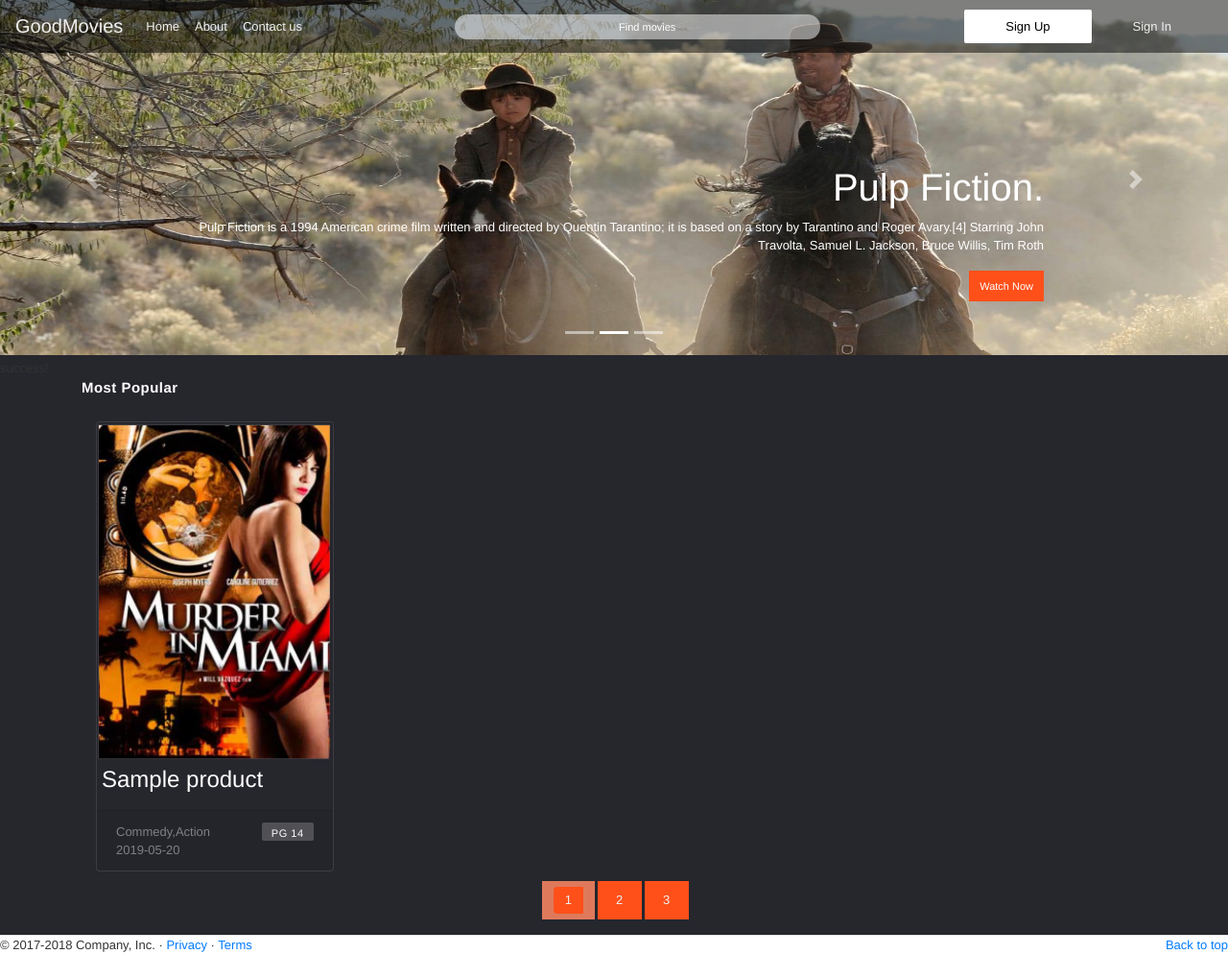
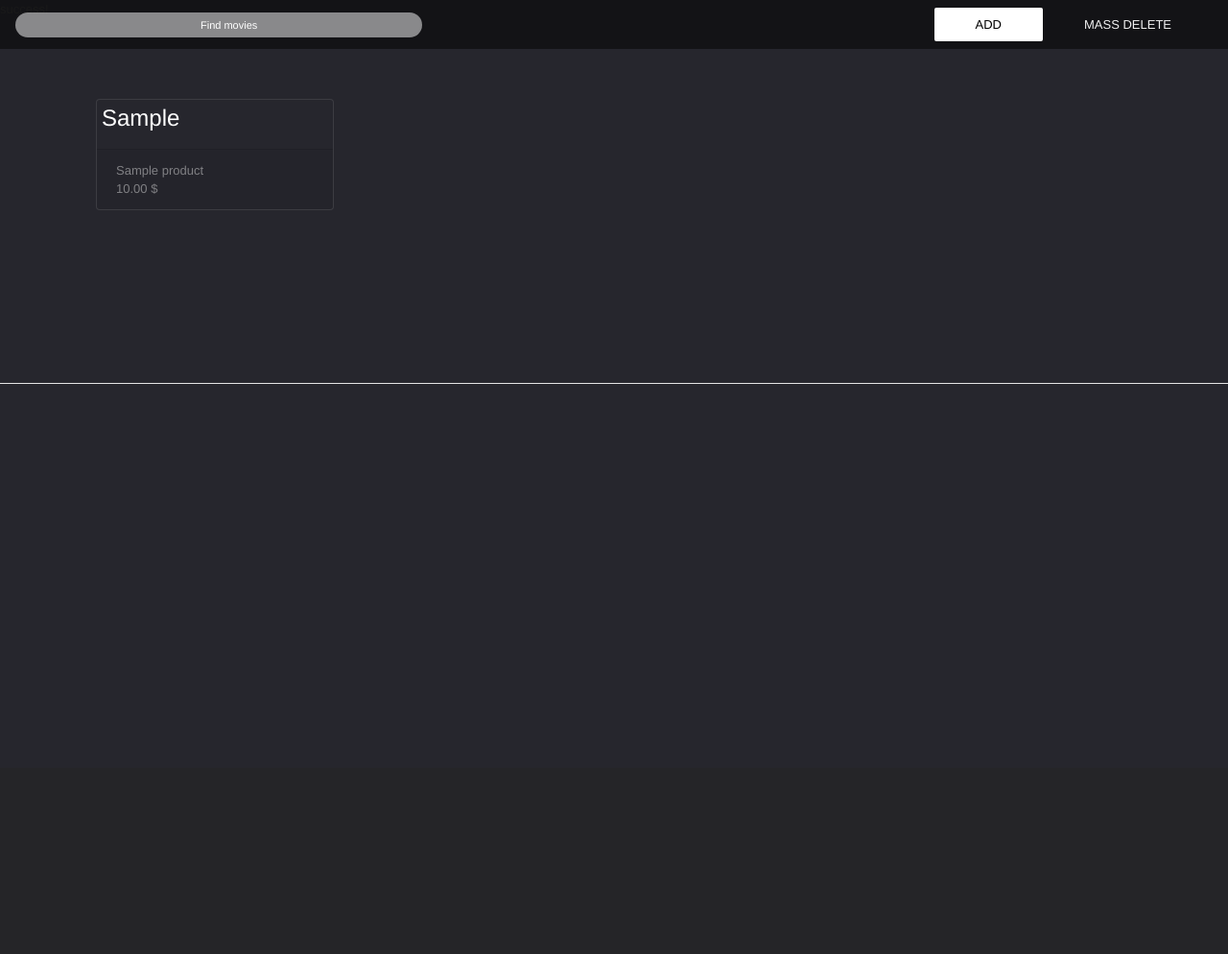
Before and after one commit to Pan-be/product_list_menager, a PHP site: page /movies_/ in a window 1280 px wide. Shown: the whole page at 96% size. After the commit the page ends 400 px from the top, so only its background shows below. Run offline with PHP 8.4, Linux system fonts and the light colour scheme; tables that the repository leaves empty hold one stand-in row (values such as "Sample post"); some libraries are stand-ins or nearby versions.

Commit message:
finished loop to display products

```diff
--- a/ProductsController.php
+++ b/ProductsController.php
@@ -47,6 +47,9 @@
 
     $this->crud->create($product_data, 'products');
     echo "Product added successfully";
+
+    header("Location: index.php");
+exit;
     }
 
     public function getProducts()
--- a/index.php
+++ b/index.php
@@ -10,44 +10,26 @@
     <link rel="apple-touch-icon" sizes="120x120" href="images/favicon/apple-touch-icon.png">
     <link rel="icon" type="image/png" sizes="32x32" href="images/favicon/favicon-32x32.png">
     <link rel="icon" type="image/png" sizes="16x16" href="images/favicon/favicon-16x16.png">
-    <link rel="manifest" href="http://localhost/site.webmanifest">
+    <!-- <link rel="manifest" href="http://localhost/site.webmanifest"> -->
     <link rel="mask-icon" href="http://localhost/safari-pinned-tab.svg" color="#5bbad5">
     <meta name="msapplication-TileColor" content="#da532c">
     <meta name="theme-color" content="#ffffff">
 
-    <title>Latest Movies</title>
-    <link rel="canonical" href="https://getbootstrap.com/docs/4.3/components/carousel/">
+    <title>Products</title>
+    <!-- <link rel="canonical" href="https://getbootstrap.com/docs/4.3/components/carousel/"> -->
     <link rel="stylesheet" href="https://use.fontawesome.com/releases/v5.8.2/css/all.css"
         integrity="sha384-oS3vJWv+0UjzBfQzYUhtDYW+Pj2yciDJxpsK1OYPAYjqT085Qq/1cq5FLXAZQ7Ay" crossorigin="anonymous">
     <link rel="stylesheet" href="https://stackpath.bootstrapcdn.com/bootstrap/4.3.1/css/bootstrap.min.css"
         integrity="sha384-ggOyR0iXCbMQv3Xipma34MD+dH/1fQ784/j6cY/iJTQUOhcWr7x9JvoRxT2MZw1T" crossorigin="anonymous">
     <link href="css/style.css" rel="stylesheet" type="text/css">
-    <script src="js/jquery.min.js.download"></script>
+    <!-- <script src="js/jquery.min.js.download"></script> -->
 </head>
 
 <body style="background-color: #26262d">
 
     <header>
         <nav class="navbar navbar-expand-lg fixed-top" style="color:#f0f0f0 !important;">
-            <a class="navbar-brand" href="http://localhost/movies_/">GoodMovies</a>
-            <button class="navbar-toggler" type="button" data-toggle="collapse" data-target="#navbarCollapse"
-                aria-controls="navbarCollapse" aria-expanded="false" aria-label="Toggle navigation"
-                style="color:#f0f0f0">
-                MENU
-            </button>
-            <div class="collapse navbar-collapse" id="navbarCollapse">
-                <ul class="navbar-nav mr-auto">
-                    <li class="nav-item active">
-                        <a class="nav-link" href="http://localhost/movies_/">Home <span
-                                class="sr-only">(current)</span></a>
-                    </li>
-                    <li class="nav-item">
-                        <a class="nav-link" href="http://localhost/movies_/#">About</a>
-                    </li>
-                    <li class="nav-item">
-                        <a class="nav-link disabled" href="http://localhost/movies_/#">Contact us</a>
-                    </li>
-                </ul>
+
             <section class="yOpR1 wG6fJ" style="width:34%;color:#ffffff;">
                 <form action="http://localhost/movies_/index.php" method="GET">
                     <input class="" type="text" id="search-movies" placeholder="Find movies" name="search-item"
@@ -56,61 +38,19 @@
             </section>
             <ul class="navbar-nav ml-auto">
                 <li class="nav-item active btn-signup">
-                        <a class="nav-link" href="http://localhost/movies_/#" style="color:black !important;">Sign Up
+                    <a class="nav-link" href="http://localhost/products/add-product"
+                        style="color:black !important;text-transform: uppercase;">Add
                         <span class="sr-only">(current)</span></a>
                 </li>
                 <li class="nav-item btn-signin">
-                        <a class="nav-link" href="http://localhost/movies_/#">Sign In</a>
+                    <a class="nav-link" href="http://localhost/movies_/#" style="text-transform: uppercase;">Mass
+                        Delete</a>
                 </li>
             </ul>
 
             </div>
         </nav>
     </header>
-
-    <div id="myCarousel" class="carousel slide" data-ride="carousel"
-        style="height: 374px; overflow: hidden;background-size:cover">
-        <ol class="carousel-indicators">
-            <li data-target="#myCarousel" data-slide-to="0" class=""></li>
-            <li data-target="#myCarousel" data-slide-to="1" class="active"></li>
-            <li data-target="#myCarousel" data-slide-to="2"></li>
-        </ol>
-        <div class="carousel-inner">
-            <div class="carousel-item">
-                <img class="first-slide" src="images/slide_1.jpg" alt="First slide" width="1380" height="370">
-                <div class="container">
-                    <div class="carousel-caption text-left">
-                        <h1>The God Father.</h1>
-                        <p>The Godfather is a 1972 American crime film directed by Francis Ford Coppola and produced by
-                            Albert S. Ruddy, based on Mario Puzo's best-selling novel of the same name..</p>
-                        <p><a class="btn btn-lg btn-primary" href="http://localhost/movies_/#" role="button">Watch
-                                Now</a></p>
-                    </div>
-                </div>
-            </div>
-            <div class="carousel-item active">
-                <img class="third-slide" src="images/slide_2.jpg" alt="Third slide" width="1380" height="370">
-                <div class="container">
-                    <div class="carousel-caption text-right">
-                        <h1>Pulp Fiction.</h1>
-                        <p>Pulp Fiction is a 1994 American crime film written and directed by Quentin Tarantino; it is
-                            based on a story by Tarantino and Roger Avary.[4] Starring John Travolta, Samuel L. Jackson,
-                            Bruce Willis, Tim Roth</p>
-                        <p><a class="btn btn-lg btn-primary" href="http://localhost/movies_/#" role="button">Watch
-                                Now</a></p>
-                    </div>
-                </div>
-            </div>
-        </div>
-        <a class="carousel-control-prev" href="http://localhost/movies_/#myCarousel" role="button" data-slide="prev">
-            <span class="carousel-control-prev-icon" aria-hidden="true"></span>
-            <span class="sr-only">Previous</span>
-        </a>
-        <a class="carousel-control-next" href="http://localhost/movies_/#myCarousel" role="button" data-slide="next">
-            <span class="carousel-control-next-icon" aria-hidden="true"></span>
-            <span class="sr-only">Next</span>
-        </a>
-    </div>
 
     <main role="main">
         <?php
@@ -120,63 +60,45 @@
                         $products = $productController->getProducts();
 
         ?>
-        <div class="container marketing">
-            <h3 class="mv-category-title">Most Popular</h3>
+        <div class="container marketing" style="margin-top: 60px; margin-bottom: 20px">
             <div class="row" style="min-height: 300px;">
+                <?php foreach($products as $key=>$product) {?>
                 <div class="col-sm-6 col-md-4 col-lg-3 mt-4">
-                    <?php foreach($products as $key=>$product) {?>
                     <div class="card">
-                        <img class="card-img-top" src="images/movie_covers/murder in miami.PNG">
+                        <!-- <img class="card-img-top" src="images/movie_covers/murder in miami.PNG"> -->
                         <div class="card-block">
-                            <h4 class="card-title"><?= $product['name']?></h4>
+                            <h4 class="card-title"><?= $product['sku']?></h4>
                         </div>
                         <div class="card-footer">
                             <div id="mv-details-container">
-                                <div>Commedy,Action</div>
-                                <div>2019-05-20</div>
-                            </div>
-                            <div class="pl-right pg">
-                                <div class="mv-pg">
-                                    PG 14
+                                <div><?= $product['name'] ?></div>
+                                <div><?= $product['price'] ?> $</div>
+                                <?php if (!empty($product['size'])): ?>
+                                <div class="properties">Size: <?= $product['size'] ?></div>
+                                <?php endif; ?>
+                                <?php if (!empty($product['weight'])): ?>
+                                <div class="properties">Weight: <?= $product['weight'] ?></div>
+                                <?php endif; ?>
+                                <?php if (!empty($product['height']) && !empty($product['width']) && !empty($product['length'])): ?>
+                                <div class="properties">Dimension:
+                                    <?= $product['height'] ?>x<?= $product['width'] ?>x<?= $product['length'] ?></div>
+                                <?php endif; ?>
                             </div>
                         </div>
                     </div>
                 </div>
                 <?php } ?>
-                </div>
 
             </div>
-            <div class="row">
-                <div class="col-sm-12" style="text-align:center;margin-top:10px">
-                    <nav aria-label="" class="pagination-centered"
-                        style="display: inline-block; background-color:inherit">
-                        <ul class="pagination home-pagination">
-                            <li class="page-item active">
-                                <a class="page-link" href="http://localhost/movies_/?&amp;page=1">1
-                                </a>
-                            </li>
-                            <li class="page-item ">
-                                <a class="page-link" href="http://localhost/movies_/?&amp;page=2">2
-                                </a>
-                            </li>
-                            <li class="page-item ">
-                                <a class="page-link" href="http://localhost/movies_/?&amp;page=3">3
-                                </a>
-                            </li>
-                        </ul>
-                    </nav>
-                </div>
-            </div><!-- /.row -->
-        </div><!-- /.container -->
 
 
 
     </main>
     <!-- FOOTER -->
     <footer class="container-fluid">
-        <p class="float-right"><a href="http://localhost/movies_/#">Back to top</a></p>
+        <!-- <p class="float-right"><a href="http://localhost/movies_/#">Back to top</a></p>
         <p>© 2017-2018 Company, Inc. · <a href="http://localhost/movies_/#">Privacy</a> · <a
-                href="http://localhost/movies_/#">Terms</a></p>
+                href="http://localhost/movies_/#">Terms</a></p> -->
     </footer>
 
 </body>
```
Also changed, not shown: add-product.php (renamed from addproduct.php, +16 -17 lines), .htaccess. Lines whose indentation alone changed are shown as unchanged.
